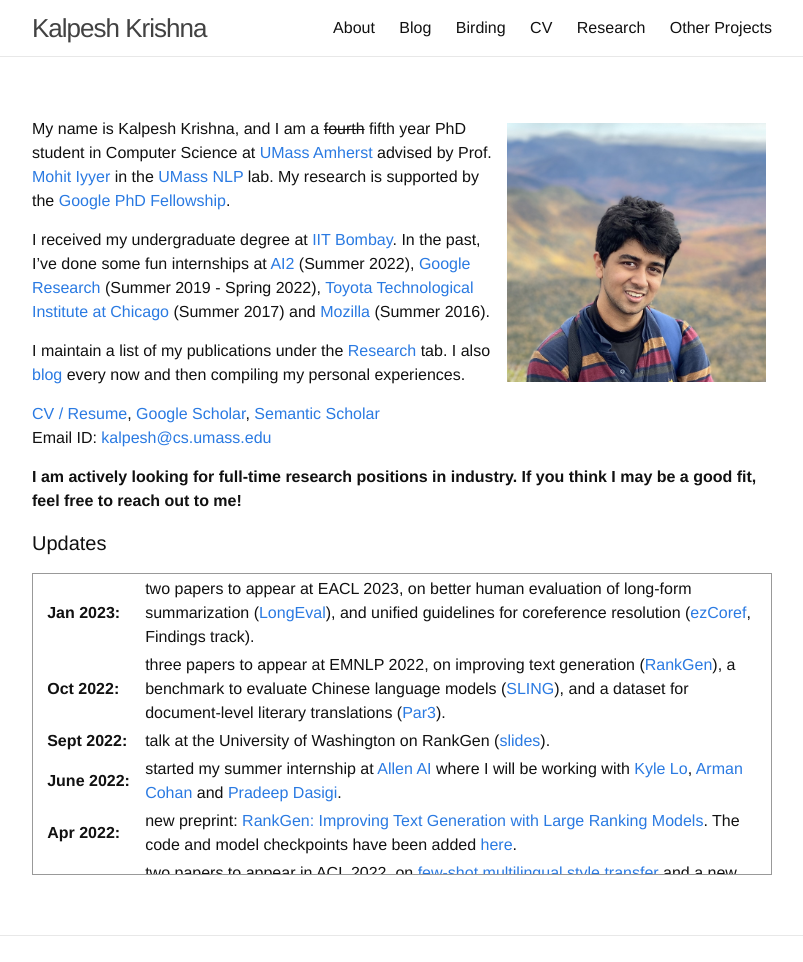
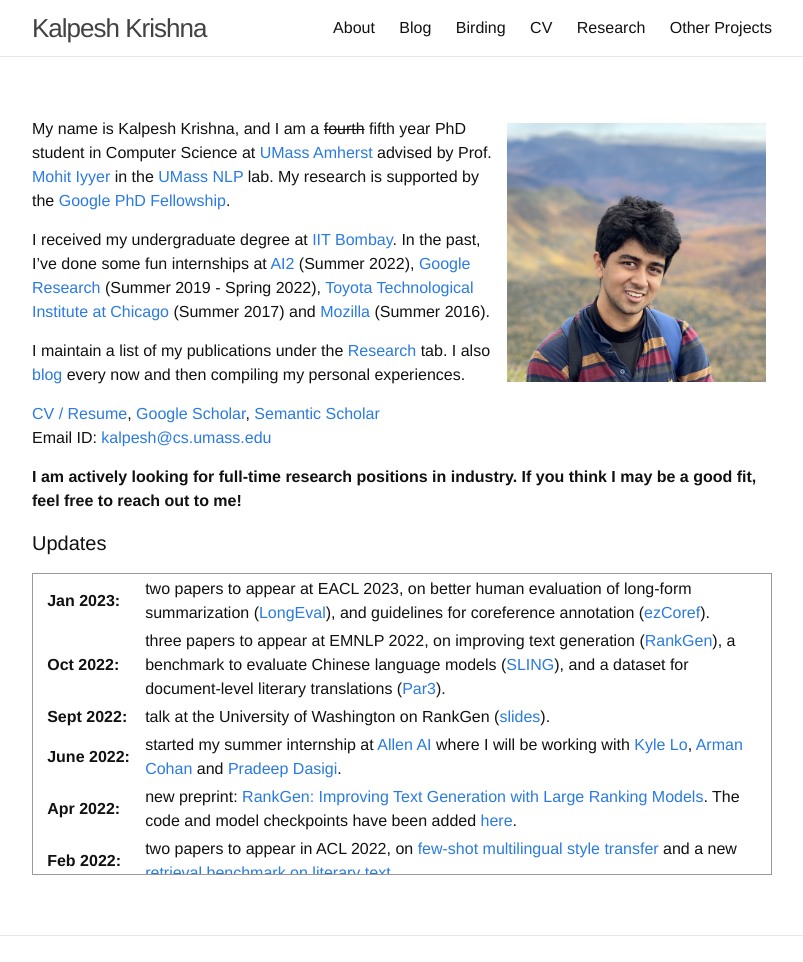
Before and after one commit to martiansideofthemoon/martiansideofthemoon.github.io, a Jekyll site: the page built from index.md, in a window 1280 px wide, cut to the strip 0-962 px from the top of the page. Shown: the whole strip, without its empty margins (238-1041 px from the left). Built offline with Jekyll 4.4.1, drawn with Linux system fonts in a browser that asks for light colours; comment, search, counter and statistics services are not loaded.

Commit message:
Update index.md

```diff
--- a/index.md
+++ b/index.md
@@ -22,7 +22,7 @@ Email ID: [kalpesh@cs.umass.edu](mailto:kalpesh@cs.umass.edu)
 <table>
 <col width="100px">
 <col width="650px">
-  <tr><td><b>Jan 2023:</b></td><td>two papers to appear at EACL 2023, on better human evaluation of long-form summarization (<a href="https://martiansideofthemoon.github.io/assets/longeval.pdf">LongEval</a>), and unified guidelines for coreference resolution (<a href="https://arxiv.org/abs/2210.07188">ezCoref</a>, Findings track).</td></tr>
+  <tr><td><b>Jan 2023:</b></td><td>two papers to appear at EACL 2023, on better human evaluation of long-form summarization (<a href="https://martiansideofthemoon.github.io/assets/longeval.pdf">LongEval</a>), and guidelines for coreference annotation (<a href="https://arxiv.org/abs/2210.07188">ezCoref</a>).</td></tr>
   <tr><td><b>Oct 2022:</b></td><td>three papers to appear at EMNLP 2022, on improving text generation (<a href="https://arxiv.org/abs/2205.09726">RankGen</a>), a benchmark to evaluate Chinese language models (<a href="https://arxiv.org/abs/2210.11689">SLING</a>), and a dataset for document-level literary translations (<a href="https://arxiv.org/abs/2210.14250">Par3</a>).</td></tr>
   <tr><td><b>Sept 2022:</b></td><td>talk at the University of Washington on RankGen (<a href="https://drive.google.com/file/d/1320bRCUIzGnj4CAHmcVBTOdpE43tE0yB/view?usp=sharing">slides</a>).</td></tr>
   <tr><td><b>June 2022:</b></td><td>started my summer internship at <a href="https://allenai.org">Allen AI</a> where I will be working with <a href="https://kyleclo.github.io/">Kyle Lo</a>, <a href="http://armancohan.com/">Arman Cohan</a> and <a href="https://pdasigi.github.io/">Pradeep Dasigi</a>.</td></tr>
```
